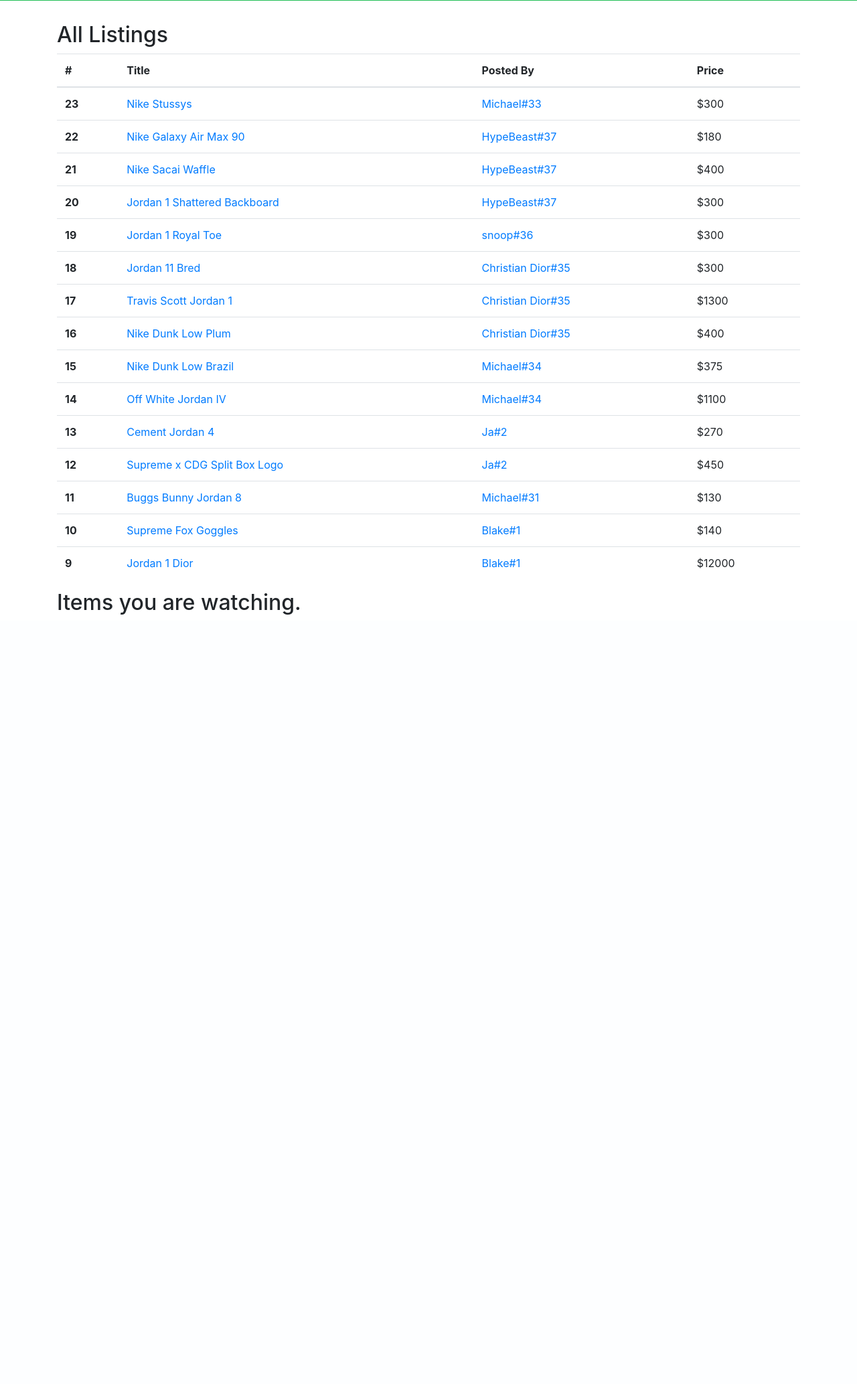
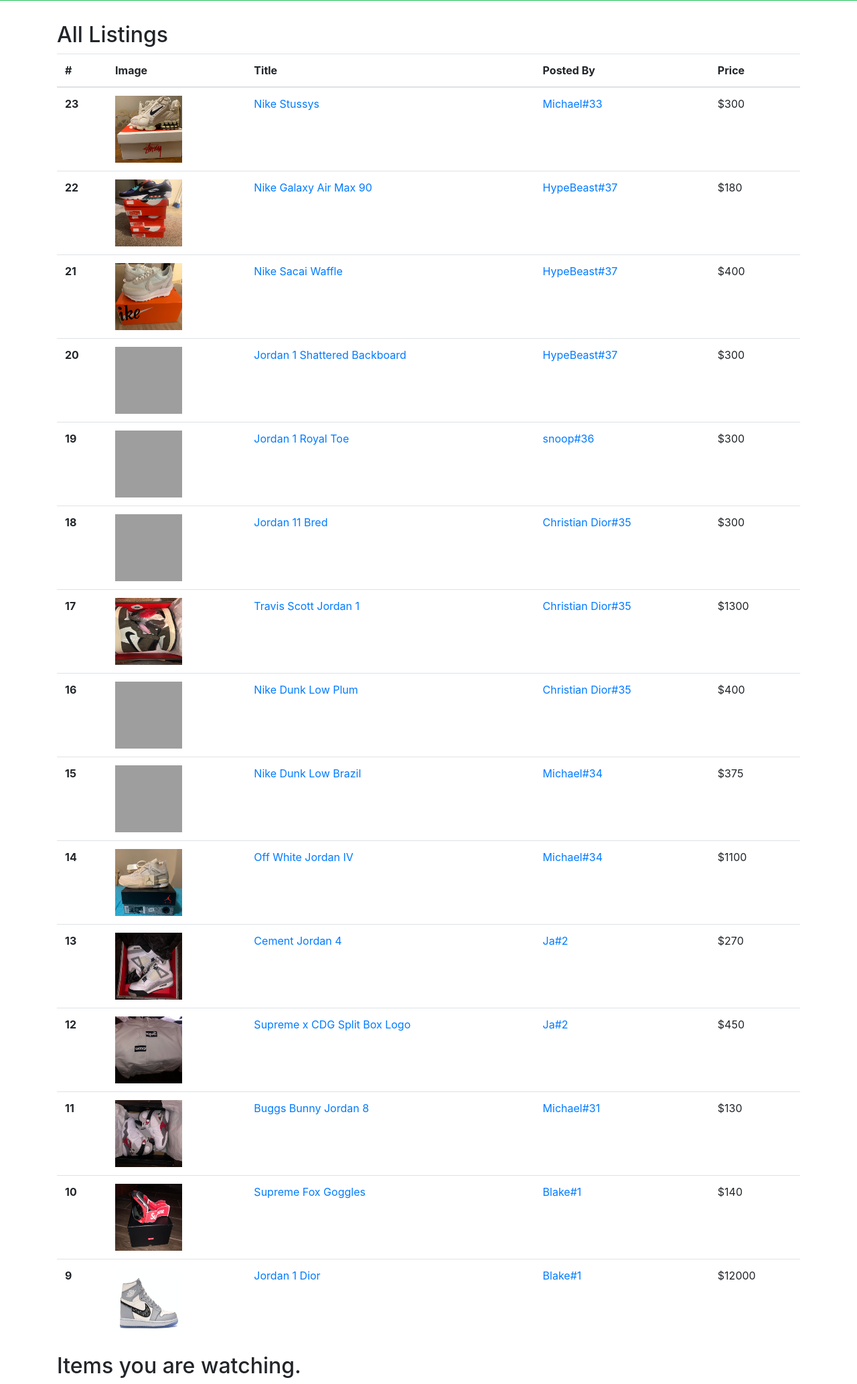
Before and after one commit to blakebonasera/4Sale, a Django app: template main/templates/dashboard.html in a window 1280 px wide. Shown: the part 416-2483 px from the top of the page at 67% size. Before the commit the page ends 1334 px from the top, so only its background shows below. Run offline with Django 3.2, Linux system fonts and the light colour scheme; the template is opened without the code that fills it: values that come from a table or form of the project are taken from there, others are empty; data comes from the database, SQL or seed files in the repository; both versions use the stored data as it was after the commit; some libraries are stand-ins or nearby versions; grey boxes are pictures that could not be loaded.

Commit message:
added pics to dash

```diff
--- a/main/templates/dashboard.html
+++ b/main/templates/dashboard.html
@@ -17,6 +17,10 @@
             background-color:
             #20BF55;
             color: #FBFBFF;
+        }
+        img{
+            height: 100px;
+            width: 100px;
         }
     </style>
 </head>
@@ -42,6 +46,7 @@
             <thead>
                 <tr>
                     <th scope="col">#</th>
+                    <th scope="col">Image</th>
                     <th scope="col">Title</th>
                     <th scope="col">Posted By</th>
                     <th scope="col">Price</th>
@@ -51,6 +56,7 @@
                 {% for Listing in all_listings reversed %}
                 <tr>
                     <th scope="row">{{Listing.id}}</th>
+                    <td> <img  src="{{MEDIA_URL}}{{Listing.img}}" alt=""></td>
                     <td><a href="/view/{{Listing.id}}">{{Listing.title}}</a></td>
                     <td><a href="/user/{{Listing.posted_by.id}}">{{Listing.posted_by.first}}#{{Listing.posted_by.id}}</a></td>
                     <td>${{Listing.price}}</td>
```
Also changed, not shown: db.sqlite3, media/IMG_1960.jpg (added).
